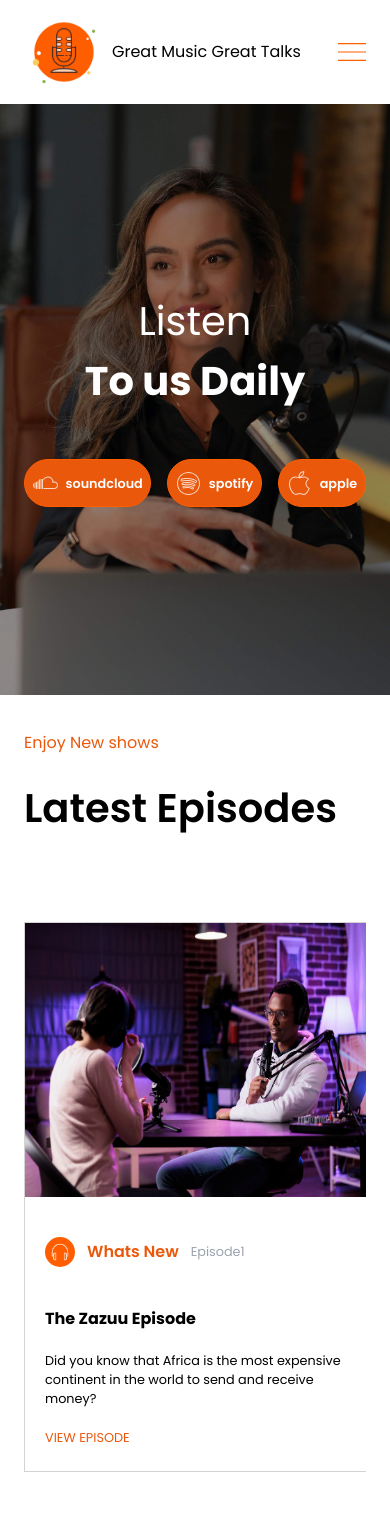
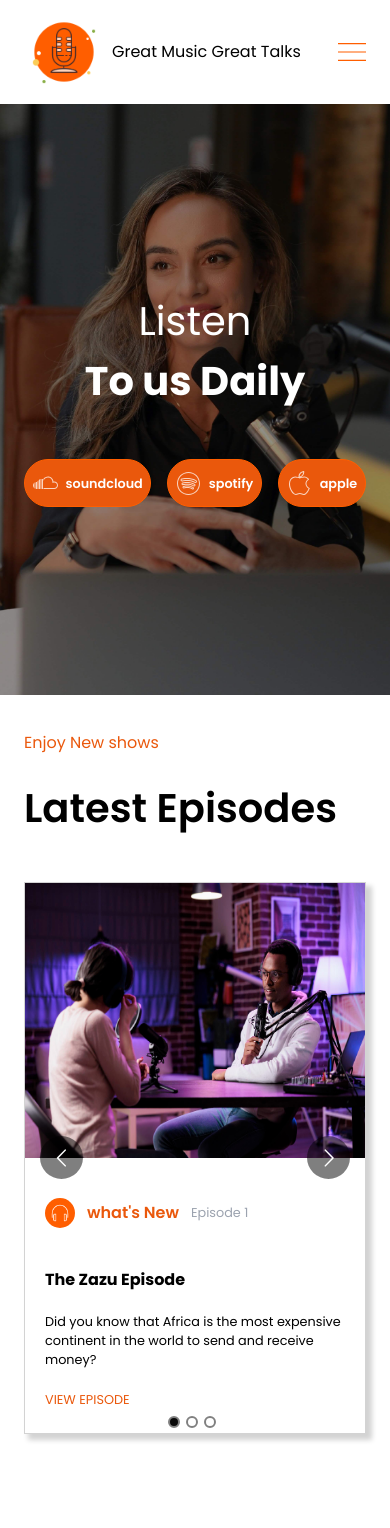
Before and after one commit to vader2k/podcast-app, a React (Vite) app in the folder great-music-talks/: page / in a window 390 px wide. Shown: the top 1528 px of the page. Built offline with nearby package versions, Linux system fonts and the light colour scheme.

Commit message:
test and see

```diff
--- a/great-music-talks/src/components/Episodes.jsx
+++ b/great-music-talks/src/components/Episodes.jsx
@@ -1,11 +1,33 @@
 import React, { useState } from 'react'
 import styles from '../style';
-import { episode } from '../constants';
+import { episode} from '../constants';
+import { headphone, ep1, ep2, ep3 } from '../assets';
 import EpisodeCard from './EpisodeCard';
+import Carousel from 'react-multi-carousel';
+import 'react-multi-carousel/lib/styles.css';
+
+const Episodes = () => {
+  const responsive = {
+    superLargeDesktop: {
+      // the naming can be any, depends on you.
+      breakpoint: { max: 4000, min: 3000 },
+      items: 5
+    },
+    desktop: {
+      breakpoint: { max: 3000, min: 1024 },
+      items: 3
+    },
+    tablet: {
+      breakpoint: { max: 1024, min: 464 },
+      items: 2
+    },
+    mobile: {
+      breakpoint: { max: 464, min: 0 },
+      items: 1
+    }
+  };
 
 
-const Episodes = () => {
-  const [activeIndex, setActiveIndex] = useState(0);
 
   return (
     <div >
@@ -22,6 +44,75 @@ const Episodes = () => {
           ))}
         </div>
 
+      <Carousel responsive={responsive} showDots={true} infinite={true} customTransition="all .5" transitionDuration={500} className='caro ep-box'>
+          <div className='w-[340px] h-[550px]'>
+            <img className='w-[340px] h-[50%]' src={ep1}/>
+            <div className='flex gap-3 pt-10 pb-10 text-center sm:px5 px-5 items-center'>
+              <img src={headphone} alt='microphone' className='w-[30px] rounded-[20px]'/>
+              <p className='font-semibold text-orange-600'>
+                what's New
+            </p>
+            <p className='font-extralight text-gray-400 text-[0.8rem]'>
+                Episode 1
+            </p>
+            </div>
+            <h2 className={`font-bold sm:text-[1.2rem] text-[1rem] sm:px-5 px-5`}>
+              The Zazu Episode
+            </h2>
+            <p className='pt-5 sm:px-5 px-5 text-[0.8rem]'>
+              Did you know that Africa is the most expensive continent in the world to send and receive money?
+            </p>
+            <p className='pt-5  sm:px-5 px-5 text-[0.8rem] text-orange-600'>
+              VIEW EPISODE
+            </p>
+          </div>
+
+          <div className='w-[340px] h-[550px]'>
+            <img className='w-[340px] h-[50%]' src={ep2}/>
+            <div className='flex gap-3 pt-10 pb-10 text-center sm:px5 px-5 items-center'>
+              <img src={headphone} alt='microphone' className='w-[30px] rounded-[20px]'/>
+              <p className='font-semibold text-orange-600'>
+                Fashion life
+            </p>
+            <p className='font-extralight text-gray-400 text-[0.8rem]'>
+                Episode 2
+            </p>
+            </div>
+            <h2 className={`font-bold sm:text-[1.2rem] text-[1rem] sm:px-5 px-5`}>
+              Depressed?
+            </h2>
+            <p className='pt-5 sm:px-5 px-5 text-[0.8rem]'>
+              Even the Good things can be depressin too. Be obsrvant, do not sweep You under the carpet. Love and light.
+            </p>
+            <p className='pt-5  sm:px-5 px-5 text-[0.8rem] text-orange-600'>
+              VIEW EPISODE
+            </p>
+
+          </div>
+
+          <div className='w-[340px] 4-[550px]'>
+            <img className='w-[340px] h-[275px]' src={ep3}/>
+            <div className='flex gap-3 pt-10 pb-10 text-center sm:px5 px-5 items-center'>
+              <img src={headphone} alt='microphone' className='w-[30px] rounded-[20px]'/>
+              <p className='font-semibold text-orange-600'>
+                Real Music
+            </p>
+            <p className='font-extralight text-gray-400 text-[0.8rem]'>
+                Episode 3
+            </p>
+            </div>
+            <h2 className={`font-bold sm:text-[1.2rem] text-[1rem] sm:px-5 px-5`}>
+              How to stay relevant
+            </h2>
+            <p className='pt-5 sm:px-5 px-5 text-[0.8rem]'>
+              Just like fashion, entreprenureship and technology, the quality of music that appeals to the general public of this age.
+            </p>
+            <p className='pt-5  sm:px-5 px-5 text-[0.8rem] text-orange-600'>
+              VIEW EPISODE
+            </p>
+          </div>
+      </Carousel>
+
     </div>
   )
 }
--- a/great-music-talks/src/index.css
+++ b/great-music-talks/src/index.css
@@ -40,7 +40,21 @@
     background-position: center;
     object-fit: cover;
   }
+  .wraper{
+    display: none;
+  }
 }
+
+@media screen and (min-width: 768px) {
+  .caro{
+    display: none;
+  }
+}
+
+
+
+
+
 
 button{
   border: 1px solid #ff5e00;
```
